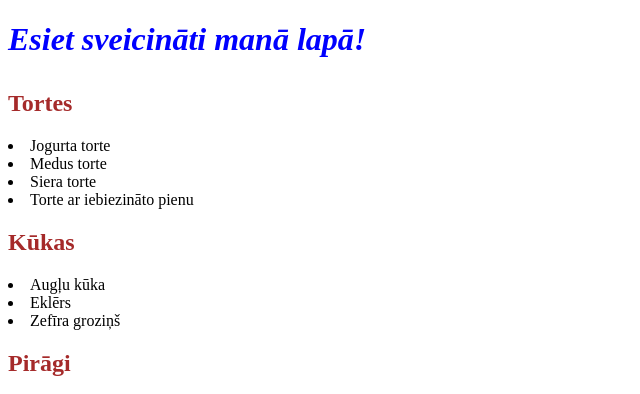
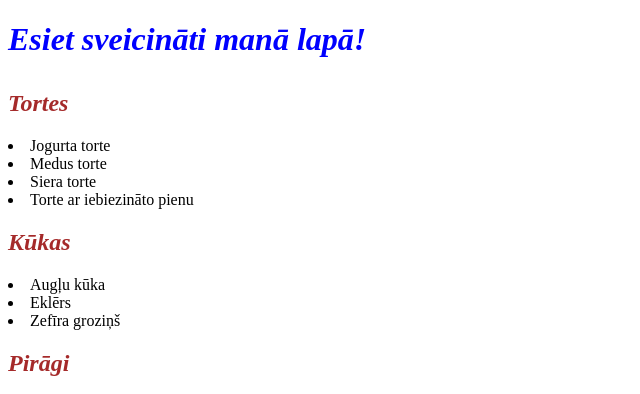
Before and after one commit to jk-web-admin-0722/EKSAM_MTRO, a plain HTML site: page index.html in a window 1280 px wide. Shown: the top 394 px of the page, 0-640 px from the left. Drawn offline with Linux system fonts and the light colour scheme.

Commit message:
izmainas teksta

```diff
--- a/index.html
+++ b/index.html
@@ -18,16 +18,16 @@
 </head>
 <body>
     <p><h1><i>Esiet sveicināti manā lapā!</i></p>
-    <h2>Tortes</h2>
+    <h2><i>Tortes</i></h2>
     <li>Jogurta torte</li>
     <li>Medus torte</li>
     <li>Siera torte</li>
     <li>Torte ar iebiezināto pienu</li>
-    <h2>Kūkas</h2>
+    <h2><i>Kūkas</i></h2>
     <li>Augļu kūka</li>
     <li>Eklērs</li>
     <li>Zefīra groziņš</li>
-    <h2>Pirāgi</h2>
+    <h2><i>Pirāgi</i></h2>
     <li>Biezpiena</li>
     <li>Aveņu-krēma</li>
 
```
